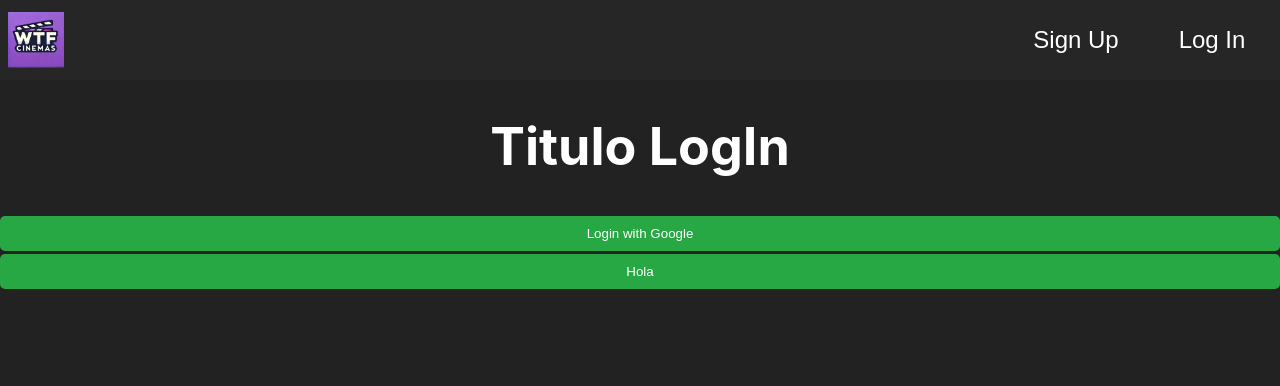
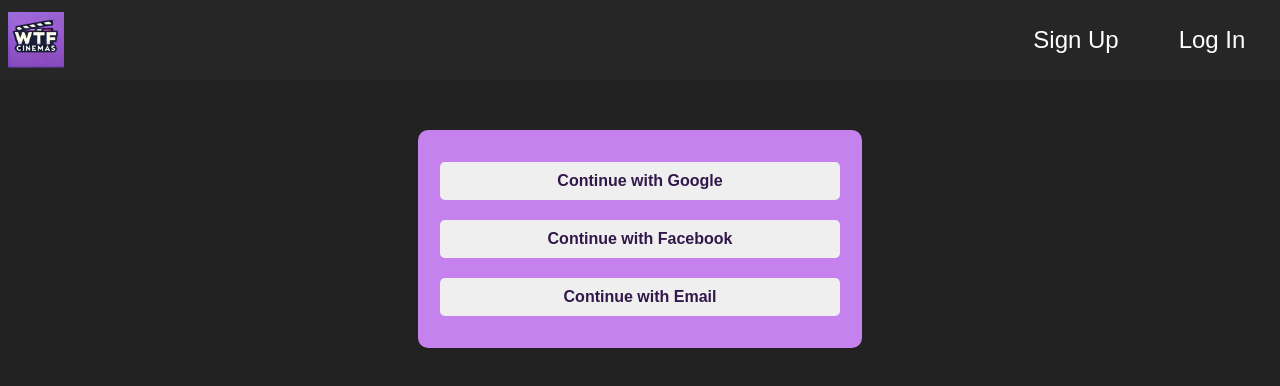
Before and after one commit to igborre/Proyecto-TIC-1-Frontend, a React (Create React App) app: page /LogIn in a window 1280 px wide. Shown: the top 386 px of the page. Built offline with nearby package versions, Linux system fonts and the light colour scheme.

Commit message:
Merge remote-tracking branch 'origin/main'
# Conflicts:
#	src/App.js

```diff
--- a/package.json
+++ b/package.json
@@ -11,7 +11,7 @@
     "prop-type": "^0.0.1",
     "react": "^18.3.1",
     "react-dom": "^18.3.1",
-    "react-router-dom": "^6.26.1",
+    "react-router-dom": "^6.26.2",
     "react-scripts": "5.0.1",
     "web-vitals": "^2.1.4"
   },
--- a/src/App.js
+++ b/src/App.js
@@ -1,4 +1,4 @@
-import React, { useState, useEffect } from 'react';
+import React from 'react';
 import logo from "./logo.jpeg";
 import "./App.css";
 import { BrowserRouter as Router, Route, Routes, Link } from "react-router-dom";
--- a/src/Components/LogIn.css
+++ b/src/Components/LogIn.css
@@ -2,10 +2,10 @@
     width: 400px;
     margin: 50px auto;
     padding: 20px;
-    border: 1px solid #ccc;
+    border: 2px solid violet; /* Marco violeta */
     border-radius: 10px;
     box-shadow: 0 0 10px rgba(0, 0, 0, 0.1);
-    background-color: #f9f9f9;
+    background-color: #f9f9f9; /* Fondo claro para mayor contraste */
 }
 
 h2 {
@@ -35,22 +35,34 @@ input {
     box-sizing: border-box;
 }
 
-.LogIn-buttons {
-    width: 100%;
-    padding: 10px;
-    background-color: #28a745;
-    color: white;
-    border: none;
-    border-radius: 5px;
-    cursor: pointer;
+.LogIn-container {
+    display: flex;
+    justify-content: center; /* Centra el contenedor de botones horizontalmente */
+    margin: 50px auto; /* Margen superior e inferior */
 }
 
-.LogIn-buttons:hover {
-    background-color: #218838;
+.LogIn-buttons-container {
+    width: 400px; /* Ajusta este valor según el ancho deseado */
+    padding: 20px; /* Espaciado interno */
+    border: 2px solid #c582ee; /* Marco violeta */
+    border-radius: 10px; /* Bordes redondeados */
+    background-color: #c582ee; /* Fondo violeta */
 }
 
-.error {
-    color: red;
-    font-size: 0.9em;
-    margin-top: 5px;
+.LogIn-buttons {
+    width: 100%; /* Mantiene los botones al 100% del contenedor */
+    padding: 10px; /* Espaciado interno */
+    color: #32184a; /* Letras blancas */
+    border: snow; /* Sin borde */
+    border-radius: 5px; /* Bordes redondeados */
+    cursor: pointer; /* Cambia el cursor al pasar por encima */
+    margin: 10px 0; /* Espacio entre botones */
+    transition: background-color 0.3s; /* Transición suave al cambiar el color */
+    font-size: 16px; /* Tamaño de la fuente */
+    font-weight: bold; /* Grosor de letras más grueso */
 }
+
+/* Efecto hover para los botones */
+.LogIn-buttons:hover {
+    background-color: #b56cc4; /* Cambiar a un color más oscuro al pasar el cursor */
+}
--- a/src/Components/LogIn.js
+++ b/src/Components/LogIn.js
@@ -1,29 +1,83 @@
-import "./LogIn.css";
-import React from "react";
-import axios from "axios";
+import React, { useState } from 'react';
+import axios from 'axios';
+import "./LogIn.css"; // Asegúrate de tener el archivo CSS correspondiente
 
 const LogIn = ({ onLogIn }) => {
+    // Configurar la URL base para Axios
     axios.defaults.baseURL = "http://localhost:8080";
 
-  const handleGithubLogin = async () => {
+    // Estado para mostrar el formulario de email
+    const [showEmailForm, setShowEmailForm] = useState(false);
+    const [email, setEmail] = useState("");
+    const [password, setPassword] = useState("");
+
+    const handleGoogleLogin = async () => {
         try {
-      // Make a request to the backend server to initiate the Google OAuth2 flow
-      const response = await axios.get("/auth/github");
+            const response = await axios.get("/auth/google");
             window.location.href = response.data.redirectUrl;
         } catch (error) {
             console.error("Error initiating Google login:", error);
         }
     };
 
+    const handleFacebookLogin = async () => {
+        try {
+            const response = await axios.get("/auth/facebook");
+            window.location.href = response.data.redirectUrl;
+        } catch (error) {
+            console.error("Error initiating Facebook login:", error);
+        }
+    };
+
+    const handleEmailLogin = async () => {
+        try {
+            const response = await axios.post("/auth/email", { email, password }); // Ajusta la ruta según tu backend
+            console.log("Login successful:", response.data);
+            onLogIn(); // Si hay un callback para manejar el inicio de sesión
+        } catch (error) {
+            console.error("Error during email login:", error);
+        }
+    };
+
     return (
-    <div>
-      <h1>Titulo LogIn</h1>
-      <button onClick={handleGithubLogin} className="LogIn-buttons">
-        Login with Google
+        <div className="LogIn-container">
+            <div className="LogIn-buttons-container">
+                {showEmailForm ? ( // Condicional para mostrar el formulario de correo
+                    <div className="email-login-form">
+                        <h2>Log In with Email</h2>
+                        <input
+                            type="email"
+                            placeholder="Email"
+                            value={email}
+                            onChange={(e) => setEmail(e.target.value)}
+                        />
+                        <input
+                            type="password"
+                            placeholder="Password"
+                            value={password}
+                            onChange={(e) => setPassword(e.target.value)}
+                        />
+                        <button onClick={handleEmailLogin} className="LogIn-buttons">
+                            Login
                         </button>
-      <button onClick={onLogIn} className="LogIn-buttons">
-        Hola
+                        <button onClick={() => setShowEmailForm(false)} className="LogIn-buttons">
+                            Cancel
                         </button>
+                    </div>
+                ) : (
+                    <>
+                        <button onClick={handleGoogleLogin} className="LogIn-buttons">
+                            Continue with Google
+                        </button>
+                        <button onClick={handleFacebookLogin} className="LogIn-buttons">
+                            Continue with Facebook
+                        </button>
+                        <button onClick={() => setShowEmailForm(true)} className="LogIn-buttons">
+                            Continue with Email
+                        </button>
+                    </>
+                )}
+            </div>
         </div>
     );
 };
```
Also changed, not shown: src/Components/FrontPage.css (added, +16 -0 lines), src/Components/FrontPage.js (added, +20 -0 lines), src/Components/GoogleAuth.css (added, +30 -0 lines), src/Components/GoogleAuth.js (added, +44 -0 lines), public/Pelicula1.jpeg (added), src/Utils/LogIn.js (added), 1 other file (tests, documents, lock files or other folders). Lines whose indentation alone changed are shown as unchanged.
